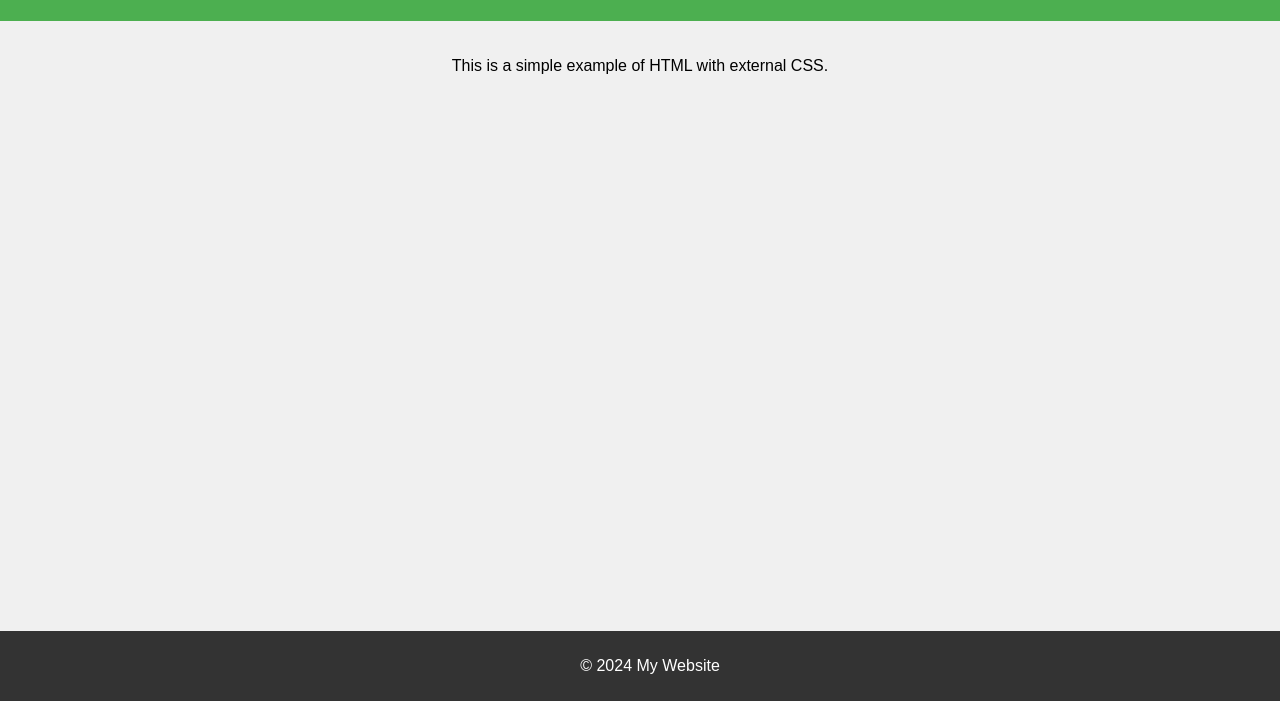
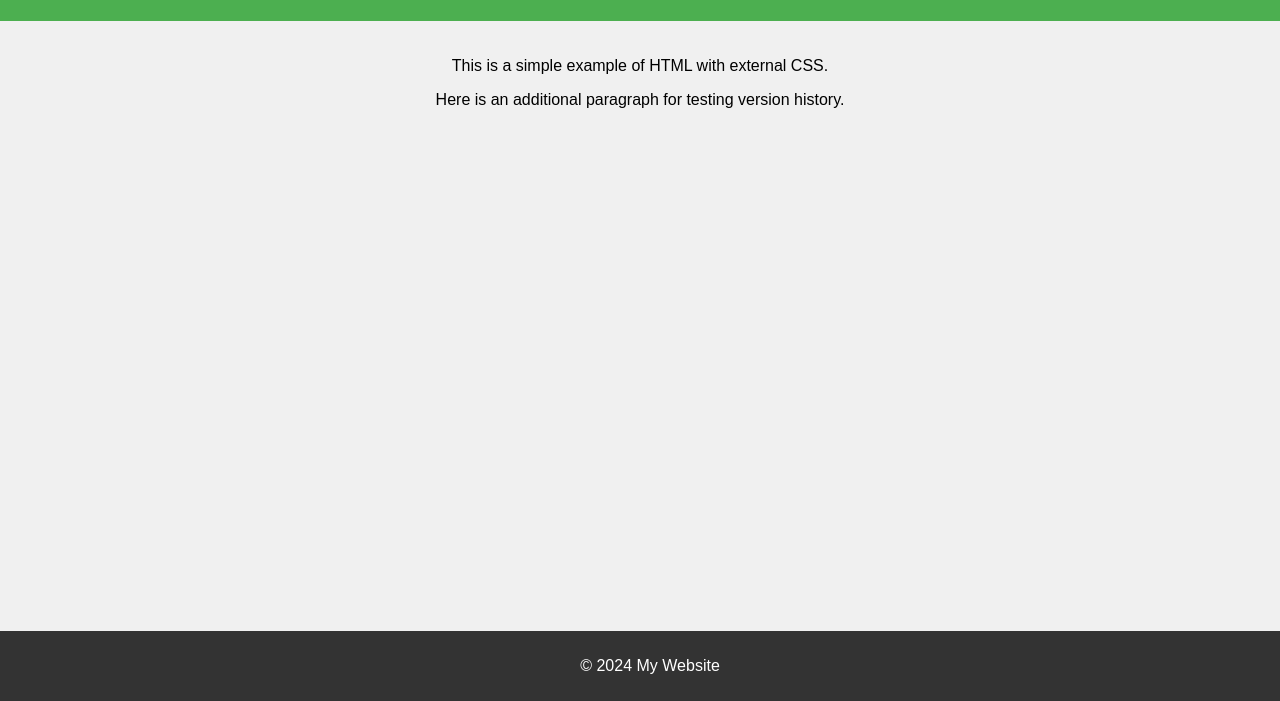
Before and after one commit to calsenaleoven/gitproject, a plain HTML site: page index.html in a window 1280 px wide. Shown: the part 99-800 px from the top of the page. Drawn offline with Linux system fonts and the light colour scheme.

Commit message:
Added a new paragraph to the HTML file.

```diff
--- a/index.html
+++ b/index.html
@@ -13,6 +13,7 @@
 
     <section>
         <p>This is a simple example of HTML with external CSS.</p>
+        <p>Here is an additional paragraph for testing version history.</p>
     </section>
 
     <footer>
```
